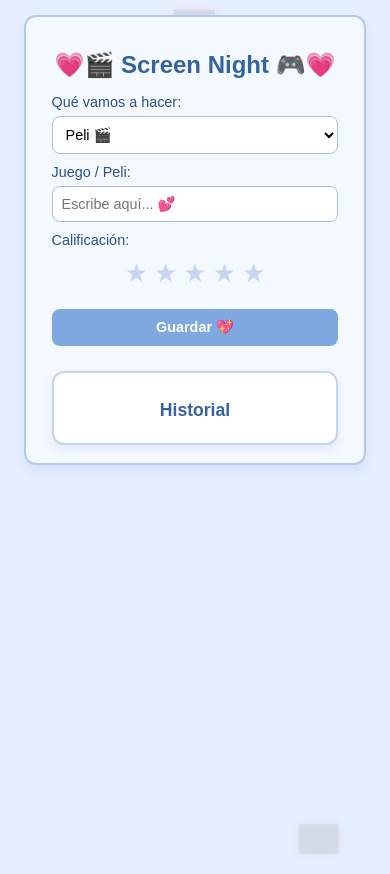
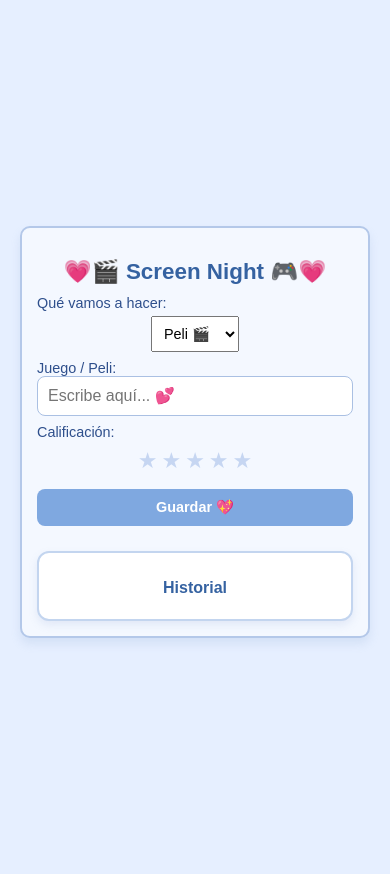
Before and after one commit to annaguillermo2010-wq/sn, a plain HTML site: page index.html in a window 390 px wide. Drawn offline with Linux system fonts and the light colour scheme; grey boxes are pictures that could not be loaded.

Commit message:
Update index.html

```diff
--- a/index.html
+++ b/index.html
@@ -4,6 +4,40 @@
   <meta charset="UTF-8">
   <meta name="viewport" content="width=device-width, initial-scale=1.0">
   <title>Cupón Screen Night</title>
+  <link rel="stylesheet" href="style.css">
+</head>
+<body>
+
+  <div class="coupon-container" id="couponBox">
+    <h1>💗🎬 Screen Night 🎮💗</h1>
+
+    <label for="tipo">Qué vamos a hacer:</label>
+    <select id="tipo">
+      <option value="peli">Peli 🎬</option>
+      <option value="play">Play 🎮</option>
+      <option value="otro">Otro 💬</option>
+    </select>
+
+    <label for="detalle">Juego / Peli:</label>
+    <input type="text" id="detalle" placeholder="Escribe aquí... 💕">
+
+    <label>Calificación:</label>
+    <div class="stars" id="stars">
+      <span class="star" data-value="1">★</span>
+      <span class="star" data-value="2">★</span>
+      <span class="star" data-value="3">★</span>
+      <span class="star" data-value="4">★</span>
+      <span class="star" data-value="5">★</span>
+    </div>
+
+    <button onclick="enviar()">Guardar 💖</button>
+
+    <div class="history" id="history">
+      <h2>Historial</h2>
+    </div>
+  </div>
+
+  <script src="script.js"></script>
 
 <style>
 body {
@@ -16,28 +50,25 @@
   margin: 0;
   color: #355c8b;
   position: relative;
-      overflow-x: hidden;
-      padding: 20px;
+  overflow: hidden;
 }
 
-    /* 🌸 Corazones decorativos */
 .decor-heart {
   position: absolute;
   width: 60px;
   opacity: 0.25;
   animation: latido 4s ease-in-out infinite;
-      z-index: 1;
 }
 
 .heart-1 {
-      top: 30px;
+  top: 40px;
   left: 50%;
   transform: translateX(-50%);
   filter: drop-shadow(0 0 6px #ffb6c1);
 }
 
 .heart-2 {
-      bottom: 40px;
+  bottom: 60px;
   right: 15%;
   width: 45px;
   filter: drop-shadow(0 0 5px #f8a6c2);
@@ -50,8 +81,7 @@
 }
 
 .coupon-container {
-      width: 100%;
-      max-width: 360px;
+  width: 340px;
   background-color: #f4f8ff;
   border: 2px solid #b4c8e9;
   border-radius: 15px;
@@ -60,13 +90,13 @@
   text-align: center;
   z-index: 2;
   position: relative;
-      box-sizing: border-box;
 }
 
 h1 {
-      font-size: 1.8rem;
+  font-size: 1.7rem;
   color: #3562a1;
   margin-bottom: 15px;
+  position: relative;
 }
 
 label {
@@ -75,29 +105,19 @@
   color: #2e4f8c;
   font-weight: 500;
   text-align: left;
-      width: 90%;
-      margin-left: auto;
-      margin-right: auto;
 }
 
-    select, input {
-      width: 90%;
-      padding: 10px;
-      margin-top: 6px;
+/* --- 🔧 AJUSTE NUEVO: centrado del input --- */
+input#detalle {
+  display: block;
+  width: calc(100% - 4px);
+  margin: 0 auto;
+  box-sizing: border-box;
+  background-color: #fff;
   border: 1px solid #aac0e3;
   border-radius: 8px;
+  padding: 10px;
   font-size: 1rem;
-      background-color: #fff;
-      transition: box-shadow 0.2s ease;
-      display: block;
-      margin-left: auto;
-      margin-right: auto;
-      box-sizing: border-box;
-    }
-
-    select:focus, input:focus {
-      outline: none;
-      box-shadow: 0 0 5px rgba(53, 98, 161, 0.4);
 }
 
 /* ⭐ Estrellas */
@@ -124,7 +144,7 @@
 
 button {
   margin-top: 20px;
-      width: 90%;
+  width: 100%;
   padding: 12px;
   background-color: #7fa8e0;
   color: white;
@@ -134,9 +154,6 @@
   cursor: pointer;
   font-size: 1rem;
   transition: all 0.25s ease;
-      display: block;
-      margin-left: auto;
-      margin-right: auto;
 }
 
 button:hover {
@@ -144,18 +161,19 @@
   box-shadow: 0 3px 8px rgba(93, 133, 199, 0.3);
 }
 
+/* --- 🔧 AJUSTE NUEVO: centrado del historial --- */
 .history {
   background-color: #ffffff;
   border: 2px solid #c3d5ef;
   border-radius: 12px;
-      width: 90%;
+  width: calc(100% - 4px);
   margin: 25px auto 0 auto;
   padding: 15px;
   box-shadow: 0 4px 8px rgba(120, 150, 200, 0.15);
   overflow-y: auto;
   max-height: 260px;
+  box-sizing: border-box;
   text-align: left;
-      box-sizing: border-box;
 }
 
 .history h2 {
@@ -197,93 +215,66 @@
 /* 📱 Responsive */
 @media (max-width: 480px) {
   body {
-        padding: 15px;
-        align-items: flex-start;
+    padding: 10px;
   }
 
   .coupon-container {
-        max-width: 95%;
-        padding: 18px;
-        margin: 0 auto;
-        border-radius: 12px;
+    width: 90%;
+    padding: 15px;
+    margin: 10px;
+    border-radius: 10px;
   }
 
   h1 {
-        font-size: 1.5rem;
+    font-size: 1.4rem;
+    margin-bottom: 10px;
   }
 
   label {
-        width: 95%;
+    margin-top: 8px;
     font-size: 0.9rem;
   }
 
   select, input {
-        width: 95%;
-        padding: 9px;
+    padding: 8px;
+    margin-top: 5px;
     font-size: 0.9rem;
   }
 
+  /* 🔧 Mantener centrado en móvil también */
+  input#detalle {
+    width: 100%;
+    margin: 0 auto;
+  }
+
+  .stars {
+    margin-top: 8px;
+    gap: 4px;
+  }
+
+  .star {
+    font-size: 22px;
+  }
+
   button {
-        width: 95%;
+    margin-top: 15px;
     padding: 10px;
     font-size: 0.9rem;
   }
 
   .history {
-        width: 95%;
-        max-height: 220px;
+    width: 100%;
+    margin-left: auto;
+    margin-right: auto;
     padding: 12px;
+    max-height: 200px;
   }
 
-      .decor-heart {
-        width: 40px;
-      }
-
-      .heart-1 {
-        top: 10px;
-      }
-
-      .heart-2 {
-        bottom: 20px;
-        right: 8%;
+  .history h2 {
+    font-size: 1rem;
   }
 }
 </style>
-</head>
-
-<body>
-  <!-- Corazones decorativos -->
-  <img src="https://cdn-icons-png.flaticon.com/512/833/833472.png" alt="heart" class="decor-heart heart-1">
-  <img src="https://cdn-icons-png.flaticon.com/512/833/833472.png" alt="heart" class="decor-heart heart-2">
-
-  <div class="coupon-container" id="couponBox">
-    <h1>💗🎬 Screen Night 🎮💗</h1>
-
-    <label for="tipo">Qué vamos a hacer:</label>
-    <select id="tipo">
-      <option value="peli">Peli 🎬</option>
-      <option value="play">Play 🎮</option>
-      <option value="otro">Otro 💬</option>
-    </select>
-
-    <label for="detalle">Juego / Peli:</label>
-    <input type="text" id="detalle" placeholder="Escribe aquí... 💕">
-
-    <label>Calificación:</label>
-    <div class="stars" id="stars">
-      <span class="star" data-value="1">★</span>
-      <span class="star" data-value="2">★</span>
-      <span class="star" data-value="3">★</span>
-      <span class="star" data-value="4">★</span>
-      <span class="star" data-value="5">★</span>
-    </div>
-
-    <button onclick="enviar()">Guardar 💖</button>
-
-    <div class="history" id="history">
-      <h2>Historial</h2>
-    </div>
-  </div>
 
 <script>
 let calificacionSeleccionada = 0;
@@ -354,5 +345,6 @@
 
 document.addEventListener('DOMContentLoaded', mostrarHistorial);
 </script>
+
 </body>
 </html>
```
Lines whose indentation alone changed are shown as unchanged.
